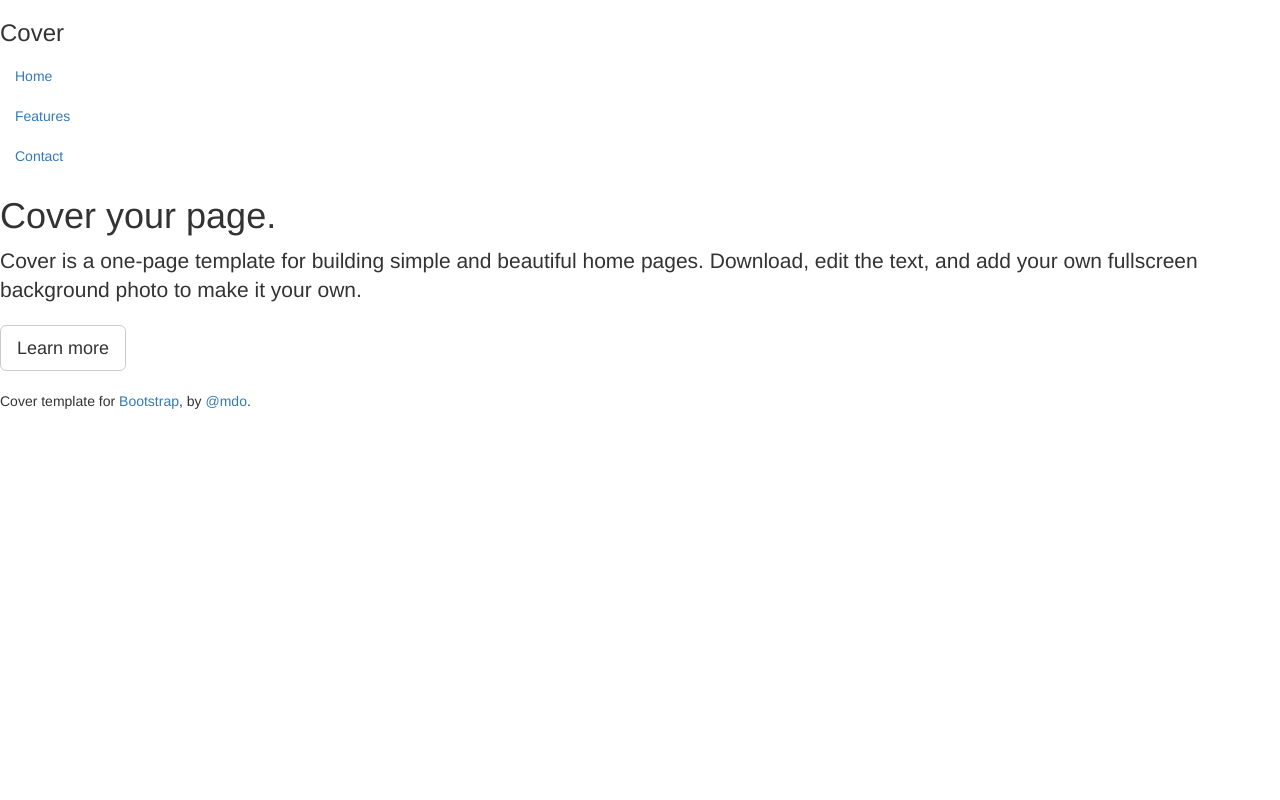
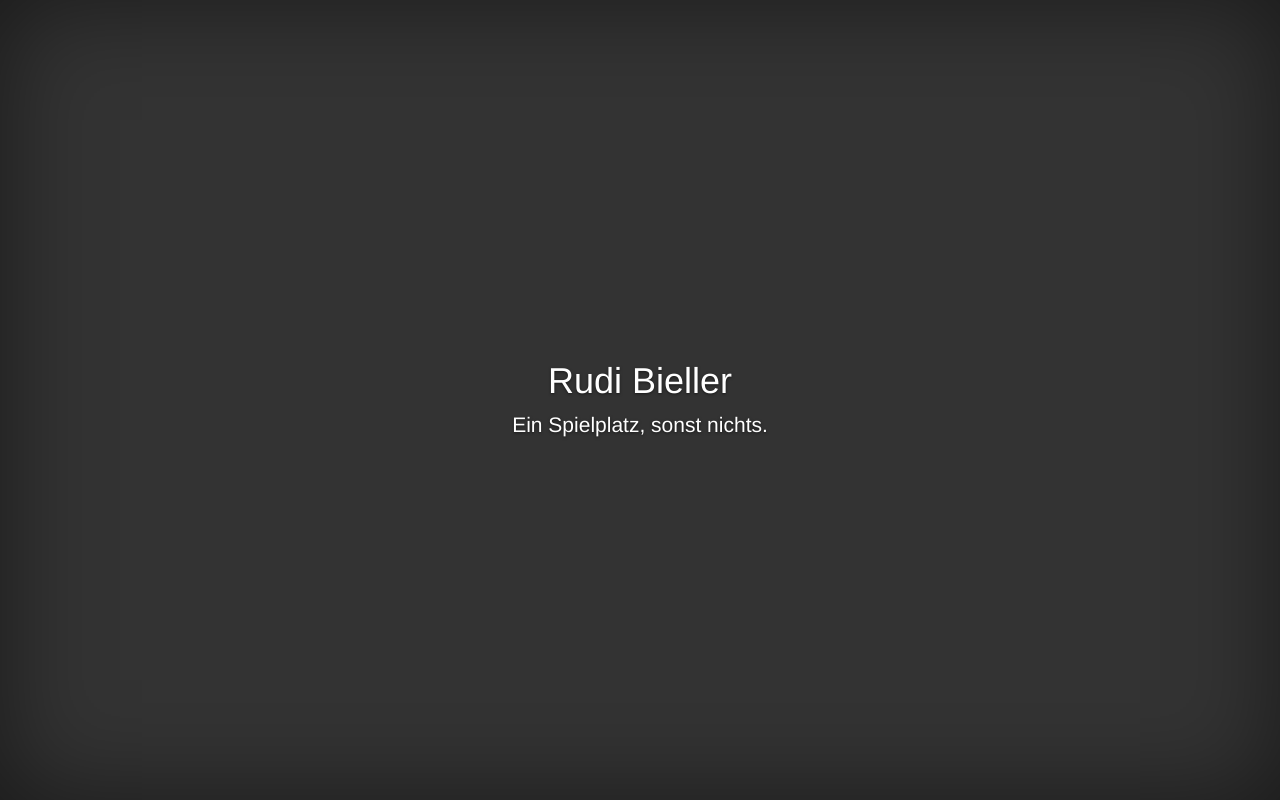
Before and after one commit to invalidargument/jsfront, a website: page index.html in a window 1280 px wide. Drawn offline with nearby package versions, Linux system fonts and the light colour scheme.

Commit message:
change html, css for simple startpage

```diff
--- /dev/null
+++ b/css/rudibieller.css
@@ -0,0 +1,51 @@
+a,
+a:focus,
+a:hover {
+  color: #fff;
+}
+
+html,
+body {
+  height: 100%;
+  background-color: #333;
+}
+body {
+  color: #fff;
+  text-align: center;
+  text-shadow: 0 1px 3px rgba(0,0,0,.5);
+  box-shadow: inset 0 0 100px rgba(0,0,0,.5);
+}
+
+/*.center {
+    float:none;
+    display:inline-block;
+    vertical-align:middle;
+    margin-right:-4px;
+}*/
+
+.site-wrapper {
+  display: table;
+  width: 100%;
+  height: 100%; /* For at least Firefox */
+  min-height: 100%;
+}
+.site-wrapper-inner {
+  display: table-cell;
+  vertical-align: top;
+}
+.cover-container {
+  margin-right: auto;
+  margin-left: auto;
+}
+
+/* Padding for spacing */
+.inner {
+  padding: 30px;
+}
+
+@media (min-width: 768px) {
+  /* Start the vertical centering */
+  .site-wrapper-inner {
+    vertical-align: middle;
+  }
+}
--- a/index.html
+++ b/index.html
@@ -1,76 +1,31 @@
-
 <!DOCTYPE html>
 <html lang="en">
     <head>
         <meta charset="utf-8">
         <meta http-equiv="X-UA-Compatible" content="IE=edge">
         <meta name="viewport" content="width=device-width, initial-scale=1">
-    <meta name="description" content="">
-    <meta name="author" content="">
-    <link rel="shortcut icon" href="../../assets/ico/favicon.ico">
-
-    <title>Cover Template for Bootstrap</title>
-
-    <!-- Bootstrap core CSS -->
-    <link href="../../dist/css/bootstrap.min.css" rel="stylesheet">
-
-    <!-- Custom styles for this template -->
-    <link href="cover.css" rel="stylesheet">
-
-    <!-- Just for debugging purposes. Don't actually copy this line! -->
-    <!--[if lt IE 9]><script src="../../assets/js/ie8-responsive-file-warning.js"></script><![endif]-->
-
-    <!-- HTML5 shim and Respond.js IE8 support of HTML5 elements and media queries -->
+        <meta name="description" content="Homepage von Rudi Bieller.">
+        <meta name="author" content="Rudi Bieller">
+        <title>Rudi Bieller</title>
+        <link href="js/bootstrap/dist/css/bootstrap.min.css" rel="stylesheet">
+        <link href="css/rudibieller.css" rel="stylesheet">
         <!--[if lt IE 9]>
           <script src="https://oss.maxcdn.com/libs/html5shiv/3.7.0/html5shiv.js"></script>
           <script src="https://oss.maxcdn.com/libs/respond.js/1.4.2/respond.min.js"></script>
         <![endif]-->
     </head>
-
     <body>
-
-    <div class="site-wrapper">
-
+        <div class="container site-wrapper">
             <div class="site-wrapper-inner">
-
                 <div class="cover-container">
-
-          <div class="masthead clearfix">
                     <div class="inner">
-              <h3 class="masthead-brand">Cover</h3>
-              <ul class="nav masthead-nav">
-                <li class="active"><a href="#">Home</a></li>
-                <li><a href="#">Features</a></li>
-                <li><a href="#">Contact</a></li>
-              </ul>
+                        <h1 class="cover-heading">Rudi Bieller</h1>
+                        <p class="lead">Ein Spielplatz, sonst nichts.</p>
                     </div>
                 </div>
-
-          <div class="inner cover">
-            <h1 class="cover-heading">Cover your page.</h1>
-            <p class="lead">Cover is a one-page template for building simple and beautiful home pages. Download, edit the text, and add your own fullscreen background photo to make it your own.</p>
-            <p class="lead">
-              <a href="#" class="btn btn-lg btn-default">Learn more</a>
-            </p>
-          </div>
-
-          <div class="mastfoot">
-            <div class="inner">
-              <p>Cover template for <a href="http://getbootstrap.com">Bootstrap</a>, by <a href="https://twitter.com/mdo">@mdo</a>.</p>
             </div>
         </div>
-
-        </div>
-
-      </div>
-
-    </div>
-
-    <!-- Bootstrap core JavaScript
-    ================================================== -->
-    <!-- Placed at the end of the document so the pages load faster -->
         <script src="https://ajax.googleapis.com/ajax/libs/jquery/1.11.0/jquery.min.js"></script>
-    <script src="../../dist/js/bootstrap.min.js"></script>
-    <script src="../../assets/js/docs.min.js"></script>
+        <script src="js/bootstrap//dist//js/bootstrap.min.js"></script>
     </body>
 </html>
```
Also changed, not shown: Gruntfile.js (+10 -0 lines). Lines whose indentation alone changed are shown as unchanged.
